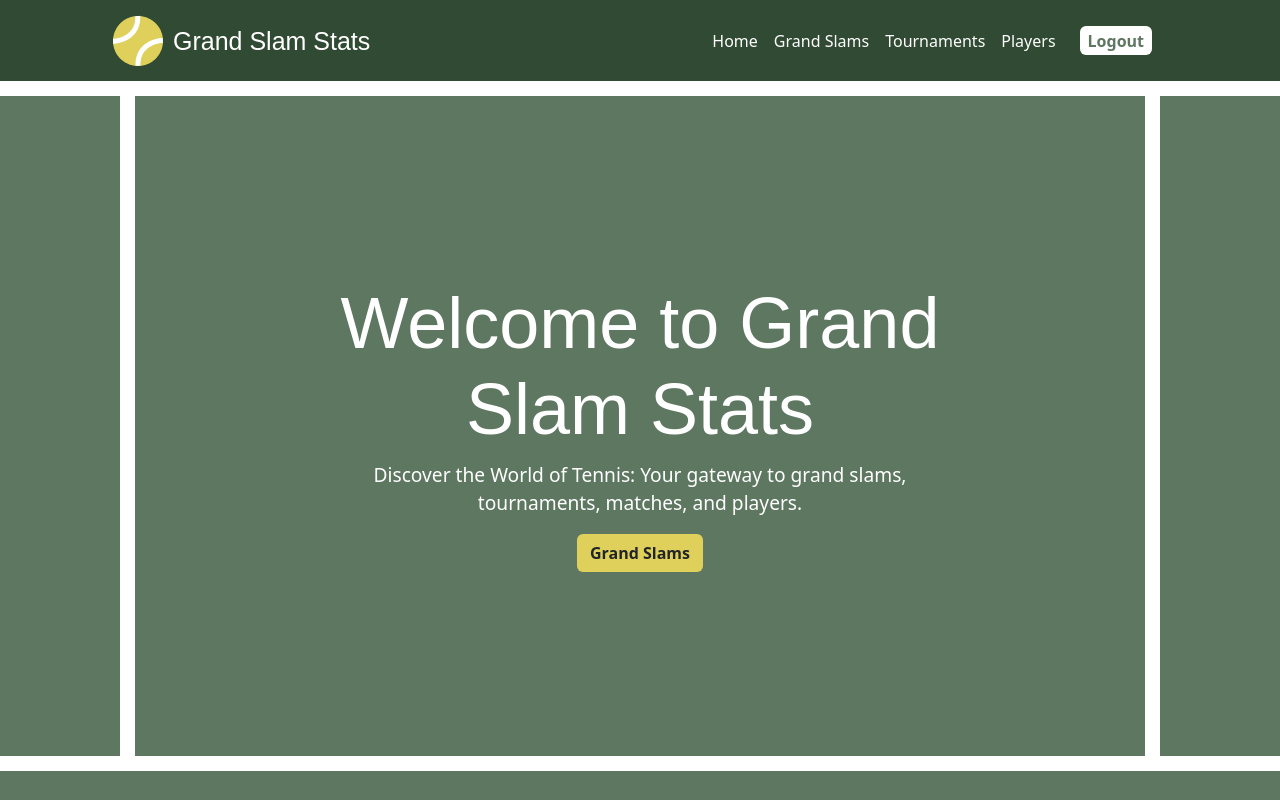
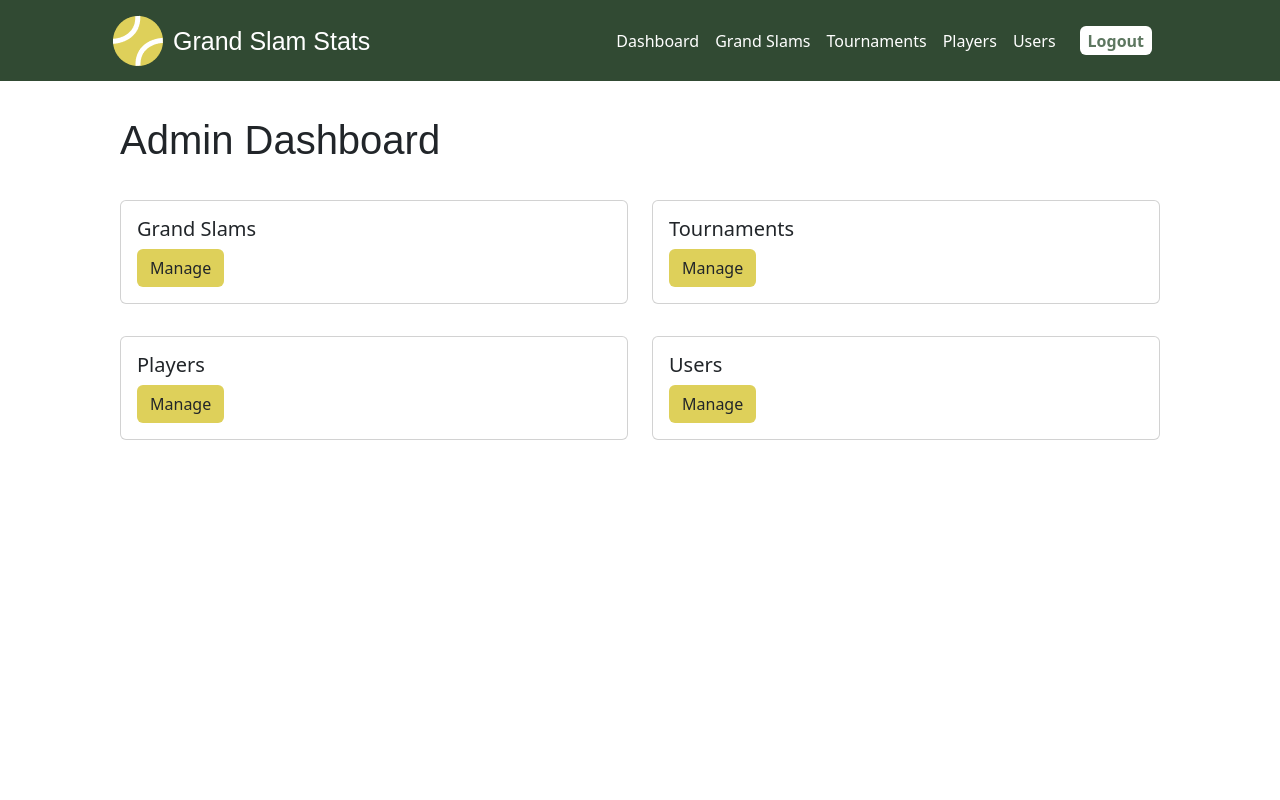
Before and after one commit to hannahquintos/GrandSlamStats-PHPCMS, a PHP site: page /admin/index.php in a window 1280 px wide. Run offline with PHP 8.4, Linux system fonts and the light colour scheme; data that the repository does not hold is empty; some web fonts are replaced.

Commit message:
Made managing users an admin function

```diff
--- a/admin/editPlayer.php
+++ b/admin/editPlayer.php
@@ -28,7 +28,7 @@
     <div class="formContainer">
         <div class="row">
             <div class="col">
-            <h1 class="display-5 mt-4 mb-4">Create Player</h1>
+            <h1 class="display-5 mt-4 mb-4">Edit Player</h1>
             <form action="../includes/updatePlayer.php" method="POST">
                 <input type="hidden" id="playerId" name="playerId" value="<?php echo $result['playerId'];?>">
                 <div class="mb-3">
--- a/admin/index.php
+++ b/admin/index.php
@@ -1,4 +1,11 @@
+<?php
+    include('../includes/connect.php');
 
+    $query = 'SELECT * FROM users';
+
+    $users = mysqli_query($connect, $query);
+
+?>
 
 <!DOCTYPE html>
 <html lang="en">
@@ -26,7 +33,7 @@
 
         }
     ?>
-    <main id="main">
+    <!-- <main id="main">
       <div id="hero" class="contentWrapper">
         <div id="heroText">
           <div>
@@ -37,6 +44,67 @@
         </div>
       </div>
       <div id="bottomLine"></div>
+    </main> -->
+
+    <main class="content">
+        <div class="contentWrapper">
+            <div class="headingContainer">
+              <h1 class="pageHeading">Admin Dashboard</h1>
+            </div>
+            <div class="container" id="playersContainer">
+              <div class="row">
+                <div class="col-md-6 mt-2 mb-4">
+                  <div class="card" style="width: 100%;">
+                    <div class="card-body">
+                        <div class="cardHeader">
+                          <h5 class="card-title">Grand Slams</h5>
+                        </div>
+                        <form method="GET" action="grandSlams.php">
+                          <button type="submit" name="grandSlamsPage" class="btn viewBtn">Manage</button>
+                        </form>
+                      </div>
+                  </div>
+                </div>
+                <div class="col-md-6 mt-2 mb-4">
+                  <div class="card" style="width: 100%;">
+                    <div class="card-body">
+                        <div class="cardHeader">
+                          <h5 class="card-title">Tournaments</h5>
+                        </div>
+                        <form method="GET" action="tournaments.php">
+                          <button type="submit" name="tournamentsPage" class="btn viewBtn">Manage</button>
+                        </form>
+                      </div>
+                  </div>
+                </div>
+                <div class="col-md-6 mt-2 mb-4">
+                  <div class="card" style="width: 100%;">
+                    <div class="card-body">
+                        <div class="cardHeader">
+                          <h5 class="card-title">Players</h5>
+                        </div>
+                        <form method="GET" action="players.php">
+                          <button type="submit" name="playersPage" class="btn viewBtn">Manage</button>
+                        </form>
+                      </div>
+                  </div>
+                </div>
+                <div class="col-md-6 mt-2 mb-4">
+                  <div class="card" style="width: 100%;">
+                    <div class="card-body">
+                        <div class="cardHeader">
+                          <h5 class="card-title">Users</h5>
+                        </div>
+                        <form method="GET" action="users.php">
+                          <button type="submit" name="usersPage" class="btn viewBtn">Manage</button>
+                        </form>
+                      </div>
+                  </div>
+                </div>
+              </div>
+            </div>
+        </div>
     </main>
+
   </body>
 </html>
--- a/css/styles.css
+++ b/css/styles.css
@@ -115,7 +115,7 @@ h1, h2{
     flex-wrap: wrap;
 }
 
-#playersContainer{
+#playersContainer, #usersContainer{
     padding: 0;
     margin: 0;
 }
--- a/includes/addUser.php
+++ b/includes/addUser.php
@@ -13,7 +13,7 @@
 
         if($user){
             // echo("Success");
-            header("Location: ../login.php");
+            header("Location: ../admin/users.php");
         } else{
             echo "Failed: " . mysqli_error($connect);
         }
--- a/login.php
+++ b/login.php
@@ -33,9 +33,6 @@
                             </div>
                             <button type="submit" name="login" class="btn formBtn">Login</button>
                         </form>
-                        <div id="registerLink">
-                            <a href="users.php">Register as a new user</a>
-                        </div>
                     </div>
                 </div>
             </div>
--- a/reusables/adminnav.php
+++ b/reusables/adminnav.php
@@ -10,7 +10,7 @@
             <div class="collapse navbar-collapse justify-content-end" id="navbarNav">
                 <ul class="navbar-nav">
                     <li class="nav-item">
-                        <a class="nav-link active text-white" aria-current="page" href="index.php">Home</a>
+                        <a class="nav-link active text-white" aria-current="page" href="index.php">Dashboard</a>
                     </li>
                     <li class="nav-item">
                         <a class="nav-link text-white" href="grandSlams.php">Grand Slams</a>
@@ -22,6 +22,9 @@
                         <a class="nav-link text-white" href="players.php">Players</a>
                     </li>
                     <li class="nav-item">
+                        <a class="nav-link text-white" href="users.php">Users</a>
+                    </li>
+                    <li class="nav-item">
                         <a class="nav-link btn logoutBtn" href="../logout.php">Logout</a>
                     </li>
                 </ul>
```
Also changed, not shown: admin/createUser.php (renamed from users.php, +6 -6 lines), admin/editUser.php (added, +64 -0 lines), admin/users.php (added, +84 -0 lines), includes/deleteUser.php (added, +24 -0 lines), includes/updateUser.php (added, +35 -0 lines), 1 other file.
